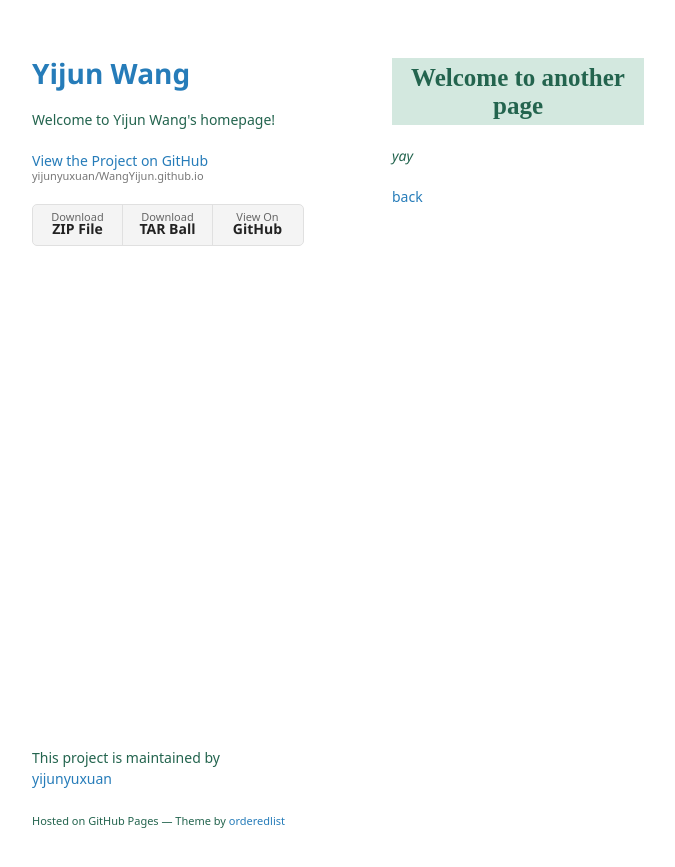
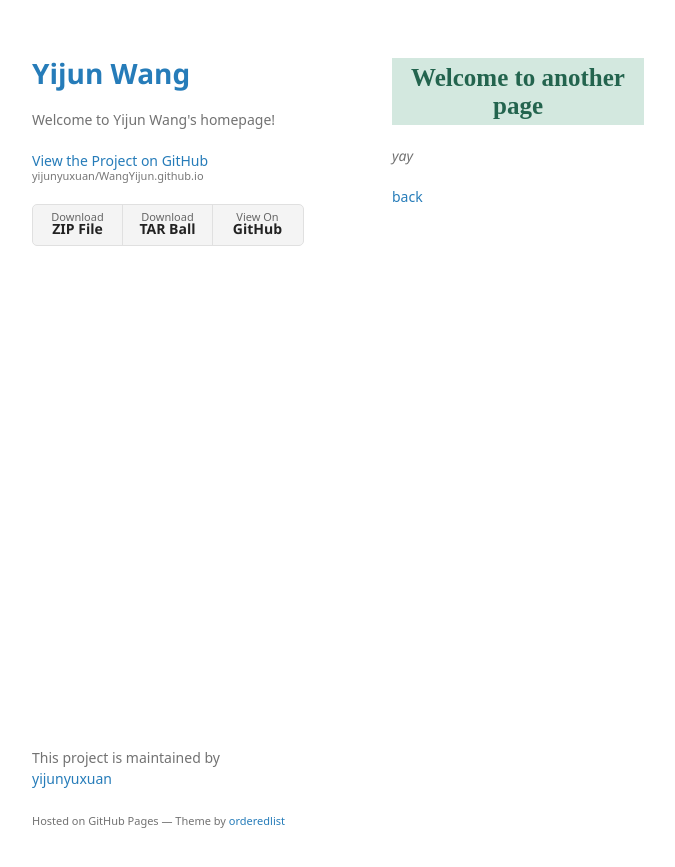
Before and after one commit to yijunyuxuan/WangYijun.github.io, a Jekyll site: the page built from another-page.md, in a window 1280 px wide. Shown: the top 867 px of the page, without its empty margins (178-853 px from the left). Built offline with Jekyll 4.4.1, drawn with Linux system fonts in a browser that asks for light colours; some web fonts are replaced; our own code applies the rules of GitHub Pages for plain Markdown files.

Commit message:
Update jekyll-theme-minimal.scss

```diff
--- a/_sass/jekyll-theme-minimal.scss
+++ b/_sass/jekyll-theme-minimal.scss
@@ -16,10 +16,6 @@ h1, h2, h3, h4, h5, h6 {
 
 p, ul, ol, table, pre, dl {
   margin:0 0 20px;
-}
-
-p {
-  color: #23644e;
 }
 
 h1, h2, h3 {
```
